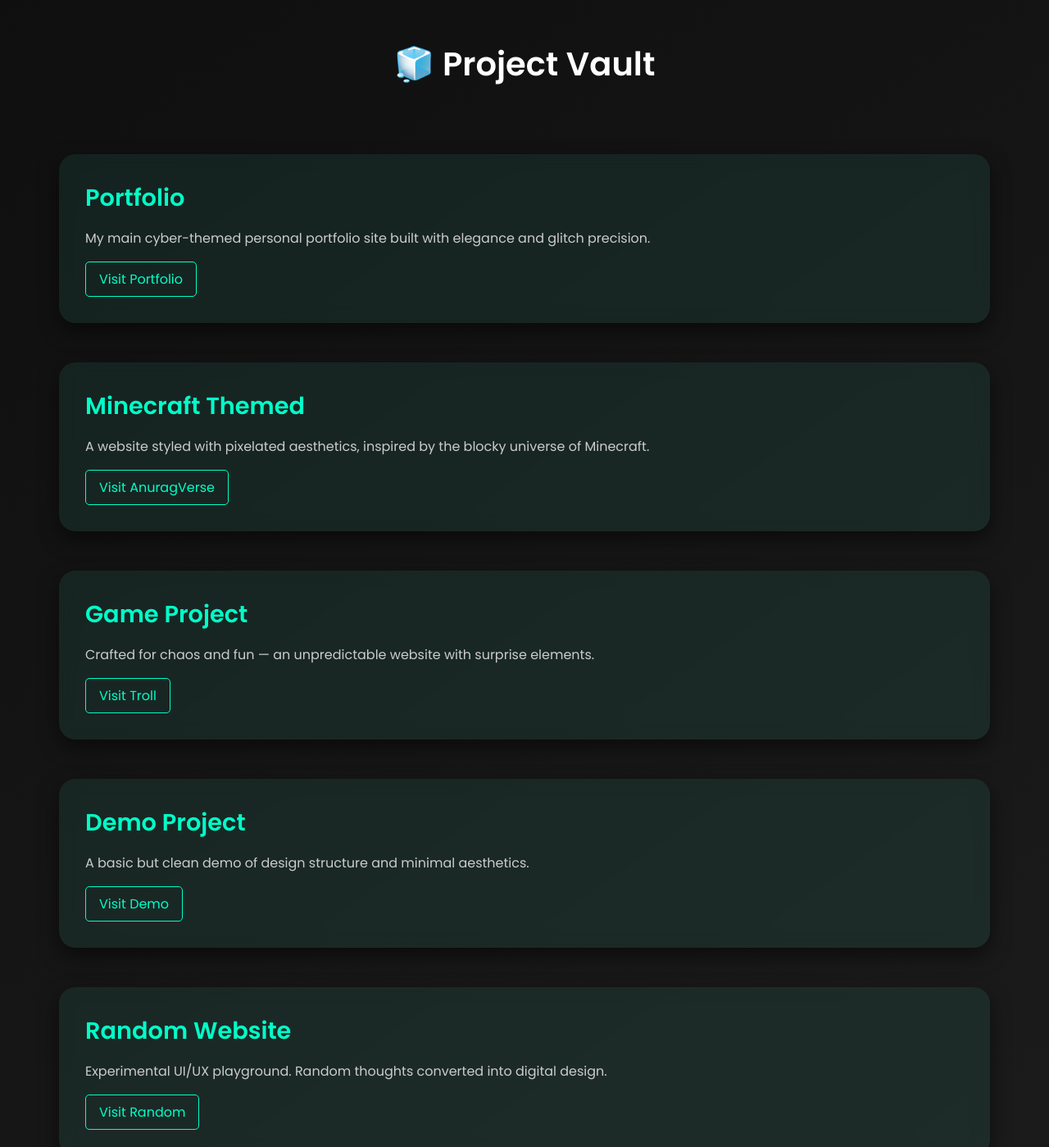
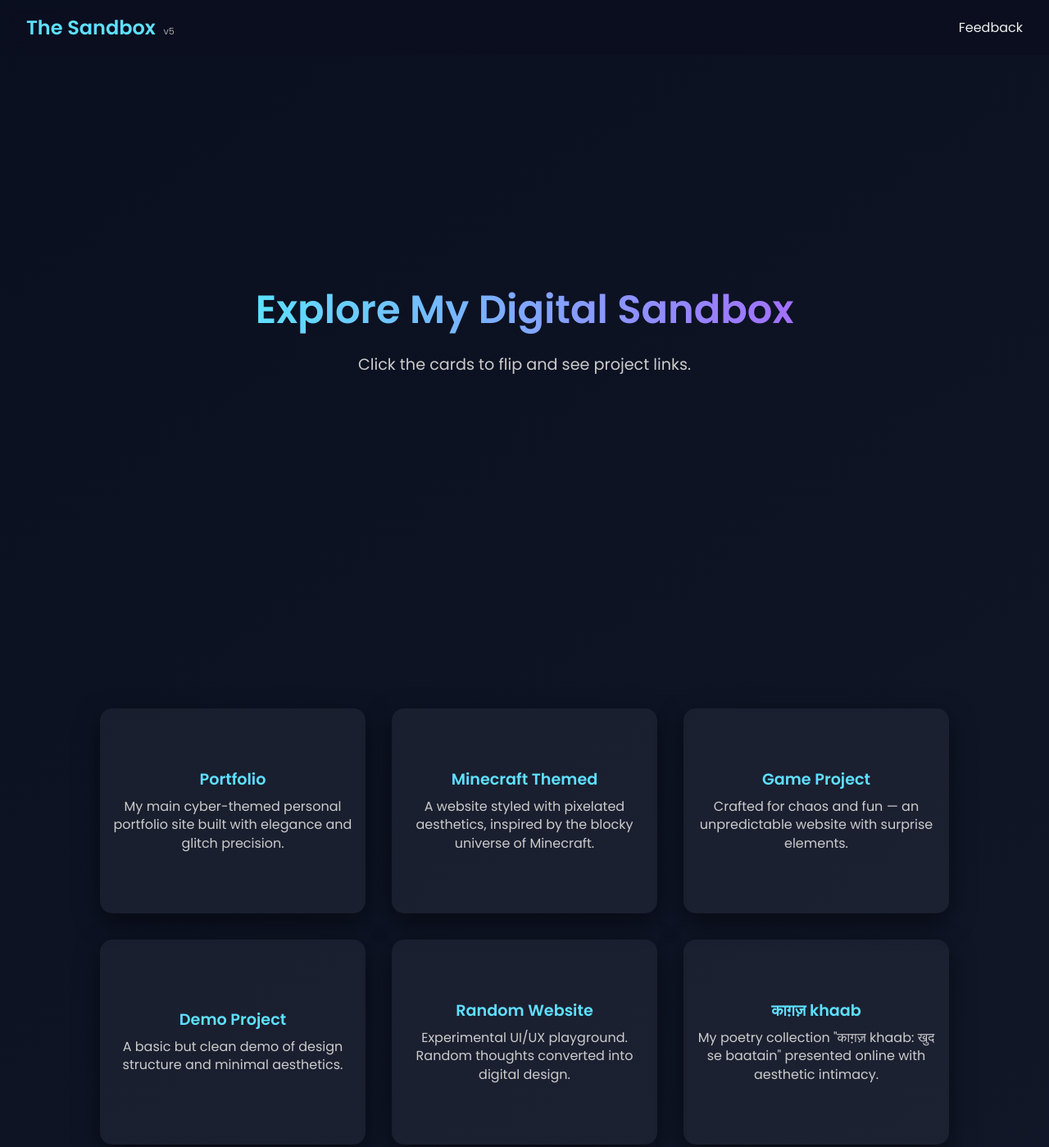
Before and after one commit to anurvg/anurvg, a plain HTML site: page index.html in a window 1280 px wide. Shown: the top 1399 px of the page at 82% size. Drawn offline with nearby package versions, Linux system fonts and the light colour scheme.

Commit message:
Update index.html

```diff
--- a/index.html
+++ b/index.html
@@ -1,168 +1,339 @@
 <!DOCTYPE html>
 <html lang="en">
 <head>
-  <meta charset="UTF-8">
-  <meta name="viewport" content="width=device-width, initial-scale=1.0">
-  <title>Project Vault | Anurag</title>
+  <meta charset="UTF-8" />
+  <meta name="viewport" content="width=device-width, initial-scale=1.0"/>
+  <title>The Sandbox v5 | Projects</title>
   <link href="https://fonts.googleapis.com/css2?family=Poppins:wght@400;600&display=swap" rel="stylesheet">
   <style>
-    * {
-      margin: 0;
-      padding: 0;
-      box-sizing: border-box;
-      scroll-behavior: smooth;
+    *{margin:0;padding:0;box-sizing:border-box;}
+    body{
+      font-family:'Poppins',sans-serif;
+      background:linear-gradient(145deg,#0a0f1f,#121829);
+      color:#f0f0f0;
+      overflow-x:hidden;
     }
 
-    body {
-      font-family: 'Poppins', sans-serif;
-      background: linear-gradient(145deg, #0f0f0f, #1e1e1e);
-      color: white;
-      overflow-x: hidden;
+    #progress-bar{
+      position:fixed;top:0;left:0;height:4px;width:0%;
+      background:#5ee0ff;z-index:200;
+      transition:width 0.1s;
     }
 
-    .header {
-      text-align: center;
-      padding: 3rem 1rem;
-      font-size: 2.5rem;
-      font-weight: 600;
+    nav{
+      position:fixed;top:0;left:0;width:100%;
+      background:rgba(10,15,31,0.9);
+      padding:1rem 2rem;
+      display:flex;justify-content:space-between;align-items:center;
+      backdrop-filter:blur(10px);
+      z-index:100;
+    }
+    nav .logo{
+      font-weight:600;font-size:1.5rem;color:#5ee0ff;
+    }
+    .logo .version{
+      font-size:0.7rem;
+      color:#aaa;
+      margin-left:4px;
+      font-weight:400;
+    }
+    nav ul{display:flex;gap:1.5rem;list-style:none;}
+    nav ul li a{
+      text-decoration:none;color:#f0f0f0;transition:.3s;
+    }
+    nav ul li a:hover{color:#5ee0ff;}
+
+    .hero{
+      height:100vh;
+      display:flex;flex-direction:column;align-items:center;justify-content:center;
+      text-align:center;padding:2rem;
+    }
+    .hero h1{
+      font-size:3rem;font-weight:600;
+      background:linear-gradient(to right,#5ee0ff,#a270ff);
+      -webkit-background-clip:text;
+      -webkit-text-fill-color:transparent;
+      margin-bottom:1rem;
+      opacity:0;transform:translateY(40px);
+    }
+    .hero p{
+      max-width:600px;color:#ccc;font-size:1.2rem;
+      opacity:0;transform:translateY(40px);
     }
 
-    .vault-container {
-      display: grid;
-      gap: 3rem;
-      padding: 2rem;
-      max-width: 1200px;
-      margin: 0 auto;
+    .vault-container{
+      display:grid;
+      grid-template-columns:repeat(auto-fit,minmax(250px,1fr));
+      gap:2rem;
+      max-width:1100px;
+      margin:0 auto;
+      padding:4rem 2rem;
     }
 
-    .vault {
-      background: rgba(255, 255, 255, 0.05);
-      backdrop-filter: blur(10px);
-      border-radius: 20px;
-      padding: 2rem;
-      box-shadow: 0 10px 25px rgba(0, 0, 0, 0.5);
-      transform: rotateY(90deg);
-      opacity: 0;
-      transition: all 1s ease;
-      transform-style: preserve-3d;
-      animation: themeShift 3s infinite alternate ease-in-out;
+    .vault{perspective:1000px;}
+    .vault-inner{
+      position:relative;width:100%;height:250px;
+      transition:transform 0.8s;
+      transform-style:preserve-3d;
+      cursor:pointer;
+    }
+    .vault.flipped .vault-inner{transform:rotateY(180deg);}
+
+    .vault-front,.vault-back{
+      position:absolute;top:0;left:0;width:100%;height:100%;
+      border-radius:15px;backface-visibility:hidden;
+      display:flex;flex-direction:column;align-items:center;justify-content:center;
+      padding:1rem;text-align:center;
+      box-shadow:0 10px 30px rgba(0,0,0,0.5);
+    }
+    .vault-front{
+      background:rgba(255,255,255,0.05);
+      color:#ccc;
+      font-size:1rem;
+      line-height:1.4;
+    }
+    .vault-front strong{
+      display:block;
+      font-size:1.2rem;
+      color:#5ee0ff;
+      margin-bottom:0.5rem;
+    }
+    .vault-back{
+      background:rgba(255,255,255,0.1);
+      transform:rotateY(180deg);
+    }
+    .vault-back h2{
+      font-size:1.3rem;
+      color:#5ee0ff;
+      margin-bottom:1rem;
+    }
+    .vault-back a{
+      display:inline-block;
+      text-decoration:none;
+      background:#5ee0ff;color:#000;
+      padding:.5rem 1rem;border-radius:5px;font-weight:600;
+      transition:0.3s;
+    }
+    .vault-back a:hover{
+      background:#a270ff;color:#fff;
     }
 
-    .vault h2 {
-      font-size: 1.8rem;
-      margin-bottom: 1rem;
-      color: #00ffc8;
+    #backTop{
+      position:fixed;bottom:20px;right:20px;
+      background:#5ee0ff;color:#000;border:none;
+      padding:10px 15px;border-radius:50%;
+      font-size:1.2rem;cursor:pointer;
+      display:none;box-shadow:0 0 10px rgba(0,0,0,0.6);
+      transition:all 0.3s;
     }
+    #backTop:hover{background:#a270ff;color:#fff;}
 
-    .vault p {
-      font-size: 1rem;
-      line-height: 1.5;
-      color: #ccc;
+    footer{text-align:center;padding:2rem;color:#888;}
+
+    /* Modal */
+    #modalOverlay{
+      position:fixed;top:0;left:0;width:100%;height:100%;
+      background:rgba(0,0,0,0.6);backdrop-filter:blur(6px);
+      display:none;align-items:center;justify-content:center;
+      z-index:300;
     }
-
-    .vault a {
-      display: inline-block;
-      margin-top: 1rem;
-      color: #00ffc8;
-      text-decoration: none;
-      border: 1px solid #00ffc8;
-      padding: 0.5rem 1rem;
-      border-radius: 5px;
-      transition: 0.3s;
+    #modalBox{
+      background:rgba(18,24,41,0.8);
+      padding:2rem 2.5rem;
+      border-radius:12px;
+      text-align:center;
+      box-shadow:0 0 30px rgba(0,0,0,0.7);
+      width:300px;
+      animation:fadeInModal 0.3s ease;
+      position:relative;
     }
-
-    .vault a:hover {
-      background: #00ffc8;
-      color: #000;
+    #modalBox h3{
+      color:#fff;
+      font-size:1.2rem;
+      margin-bottom:0.5rem;
     }
-
-    .vault.show {
-      transform: rotateY(0deg);
-      opacity: 1;
-      animation: fadeInUp 1.2s ease forwards, themeShift 3s infinite alternate ease-in-out;
+    #modalBox p{
+      color:#aaa;
+      font-size:0.9rem;
+      margin-bottom:1rem;
     }
-
-    @keyframes fadeInUp {
-      from {
-        opacity: 0;
-        transform: translateY(20px);
-      }
-      to {
-        opacity: 1;
-        transform: translateY(0);
-      }
+    #closeModal{
+      position:absolute;
+      top:8px;right:8px;
+      background:none;
+      border:none;
+      font-size:1.2rem;
+      color:#ccc;
+      cursor:pointer;
+      transition:0.2s;
     }
-
-    @keyframes themeShift {
-      0%   { background: rgba(255, 255, 255, 0.05); }
-      25%  { background: rgba(0, 255, 200, 0.07); }
-      50%  { background: rgba(255, 255, 255, 0.1); }
-      75%  { background: rgba(0, 200, 255, 0.08); }
-      100% { background: rgba(255, 255, 255, 0.05); }
+    #closeModal:hover{color:#fff;}
+    @keyframes fadeInModal{
+      from{opacity:0;transform:scale(0.9);}
+      to{opacity:1;transform:scale(1);}
     }
   </style>
 </head>
 <body>
-  <div class="header">🧊 Project Vault</div>
-  <div class="vault-container">
-    <div class="vault" id="vault1">
-      <h2>Portfolio</h2>
-      <p>My main cyber-themed personal portfolio site built with elegance and glitch precision.</p>
-      <a href="https://anurvg.github.io/ten.io" target="_blank">Visit Portfolio</a>
+  <div id="progress-bar"></div>
+
+  <nav>
+    <div class="logo">The Sandbox <span class="version">v5</span></div>
+    <ul>
+      <li><a href="https://anurvg.github.io/feedback.github.io/" target="_blank">Feedback</a></li>
+    </ul>
+  </nav>
+
+  <section class="hero">
+    <h1 id="hero-title">Explore My Digital Sandbox</h1>
+    <p id="hero-text">Click the cards to flip and see project links.</p>
+  </section>
+
+  <section class="vault-container">
+    <div class="vault">
+      <div class="vault-inner">
+        <div class="vault-front">
+          <strong>Portfolio</strong>
+          My main cyber-themed personal portfolio site built with elegance and glitch precision.
+        </div>
+        <div class="vault-back">
+          <h2>Portfolio</h2>
+          <a href="https://anurvg.github.io/ten.io" target="_blank">Visit</a>
+        </div>
+      </div>
     </div>
 
-    <div class="vault" id="vault2">
-      <h2>Minecraft Themed</h2>
-      <p>A website styled with pixelated aesthetics, inspired by the blocky universe of Minecraft.</p>
-      <a href="https://anurvg.github.io/anuragverse" target="_blank">Visit AnuragVerse</a>
+    <div class="vault">
+      <div class="vault-inner">
+        <div class="vault-front">
+          <strong>Minecraft Themed</strong>
+          A website styled with pixelated aesthetics, inspired by the blocky universe of Minecraft.
+        </div>
+        <div class="vault-back">
+          <h2>Minecraft Themed</h2>
+          <a href="https://anurvg.github.io/anuragverse" target="_blank">Visit</a>
+        </div>
+      </div>
     </div>
 
-    <div class="vault" id="vault3">
-      <h2>Game Project</h2>
-      <p>Crafted for chaos and fun — an unpredictable website with surprise elements.</p>
-      <a href="https://anurvg.github.io/gdproject" target="_blank">Visit Troll</a>
+    <div class="vault">
+      <div class="vault-inner">
+        <div class="vault-front">
+          <strong>Game Project</strong>
+          Crafted for chaos and fun — an unpredictable website with surprise elements.
+        </div>
+        <div class="vault-back">
+          <h2>Game Project</h2>
+          <a href="https://anurvg.github.io/gdproject" target="_blank">Visit</a>
+        </div>
+      </div>
     </div>
 
-    <div class="vault" id="vault4">
-      <h2>Demo Project</h2>
-      <p>A basic but clean demo of design structure and minimal aesthetics.</p>
-      <a href="https://anurvg.github.io/demo0" target="_blank">Visit Demo</a>
+    <div class="vault">
+      <div class="vault-inner">
+        <div class="vault-front">
+          <strong>Demo Project</strong>
+          A basic but clean demo of design structure and minimal aesthetics.
+        </div>
+        <div class="vault-back">
+          <h2>Demo Project</h2>
+          <a href="https://anurvg.github.io/demo0" target="_blank">Visit</a>
+        </div>
+      </div>
     </div>
 
-    <div class="vault" id="vault5">
-      <h2>Random Website</h2>
-      <p>Experimental UI/UX playground. Random thoughts converted into digital design.</p>
-      <a href="https://anurvg.github.io/anrg" target="_blank">Visit Random</a>
+    <div class="vault">
+      <div class="vault-inner">
+        <div class="vault-front">
+          <strong>Random Website</strong>
+          Experimental UI/UX playground. Random thoughts converted into digital design.
+        </div>
+        <div class="vault-back">
+          <h2>Random Website</h2>
+          <a href="https://anurvg.github.io/anrg" target="_blank">Visit</a>
+        </div>
+      </div>
     </div>
 
-    <div class="vault" id="vault6">
-      <h2>काग़ज़ khaab</h2>
-      <p>My poetry collection folder "काग़ज़ khaab: खुद se baatain" presented online with aesthetic intimacy.</p>
-      <a href="https://anurvg.github.io/kaagaz" target="_blank">Visit Kaagaz</a>
+    <div class="vault">
+      <div class="vault-inner">
+        <div class="vault-front">
+          <strong>काग़ज़ khaab</strong>
+          My poetry collection "काग़ज़ khaab: खुद se baatain" presented online with aesthetic intimacy.
+        </div>
+        <div class="vault-back">
+          <h2>काग़ज़ khaab</h2>
+          <a href="https://anurvg.github.io/kaagaz" target="_blank">Visit</a>
+        </div>
+      </div>
     </div>
 
-    <div class="vault" id="vault7">
-      <h2>BroTalk</h2>
-      <p>My future startup aiming to build strong emotional connections through tech & talk.</p>
-      <a href="https://anurvg.github.io/brotalk" target="_blank">Visit BroTalk</a>
+    <div class="vault">
+      <div class="vault-inner">
+        <div class="vault-front">
+          <strong>BroTalk</strong>
+          My future startup aiming to build strong emotional connections through tech & talk.
+        </div>
+        <div class="vault-back">
+          <h2>BroTalk</h2>
+          <a href="#" id="brotalkBtn">Visit</a>
+        </div>
+      </div>
+    </div>
+  </section>
+
+  <button id="backTop">↑</button>
+
+  <footer>© 2025 Anurag – The Sandbox v5. All rights reserved.</footer>
+
+  <div id="modalOverlay">
+    <div id="modalBox">
+      <button id="closeModal">&times;</button>
+      <h3>Website Under Development</h3>
+      <p>BroTalk is coming soon. Stay tuned!</p>
     </div>
   </div>
 
+  <script src="https://cdnjs.cloudflare.com/ajax/libs/gsap/3.12.2/gsap.min.js"></script>
   <script>
-    const vaults = document.querySelectorAll('.vault');
-    const observer = new IntersectionObserver(entries => {
-      entries.forEach((entry, i) => {
-        if (entry.isIntersecting) {
-          setTimeout(() => {
-            entry.target.classList.add('show');
-          }, i * 300);
-        }
-      });
-    }, {
-      threshold: 0.2
+    gsap.to("#hero-title", {opacity:1, y:0, duration:1, delay:0.3});
+    gsap.to("#hero-text", {opacity:1, y:0, duration:1, delay:0.6});
+
+    window.addEventListener("scroll",()=>{
+      const scrollTop=document.documentElement.scrollTop;
+      const height=document.documentElement.scrollHeight - document.documentElement.clientHeight;
+      const progress=(scrollTop/height)*100;
+      document.getElementById("progress-bar").style.width=progress+"%";
+      document.getElementById("backTop").style.display=scrollTop>300?"block":"none";
+    });
+    document.getElementById("backTop").addEventListener("click",()=>{
+      window.scrollTo({top:0,behavior:"smooth"});
     });
 
-    vaults.forEach(vault => observer.observe(vault));
+    const vaults=document.querySelectorAll(".vault");
+    vaults.forEach(vault=>{
+      vault.addEventListener("click",()=>{
+        vaults.forEach(v=>{if(v!==vault){v.classList.remove("flipped");}});
+        vault.classList.toggle("flipped");
+      });
+    });
+    document.addEventListener("click",(e)=>{
+      if(!e.target.closest(".vault")){
+        vaults.forEach(v=>v.classList.remove("flipped"));
+      }
+    });
+
+    const modalOverlay=document.getElementById("modalOverlay");
+    document.getElementById("brotalkBtn").addEventListener("click",(e)=>{
+      e.preventDefault();
+      modalOverlay.style.display="flex";
+    });
+    document.getElementById("closeModal").addEventListener("click",()=>{
+      modalOverlay.style.display="none";
+    });
+    modalOverlay.addEventListener("click",(e)=>{
+      if(e.target===modalOverlay) modalOverlay.style.display="none";
+    });
   </script>
 </body>
 </html>
```
